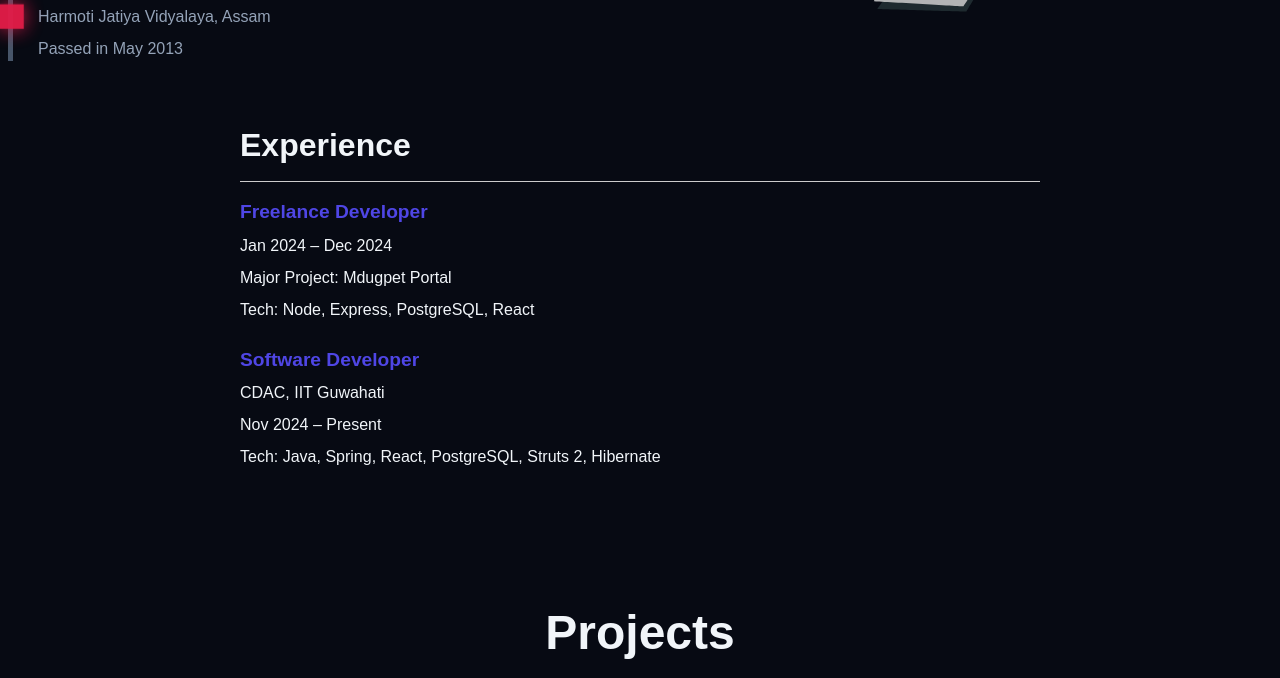
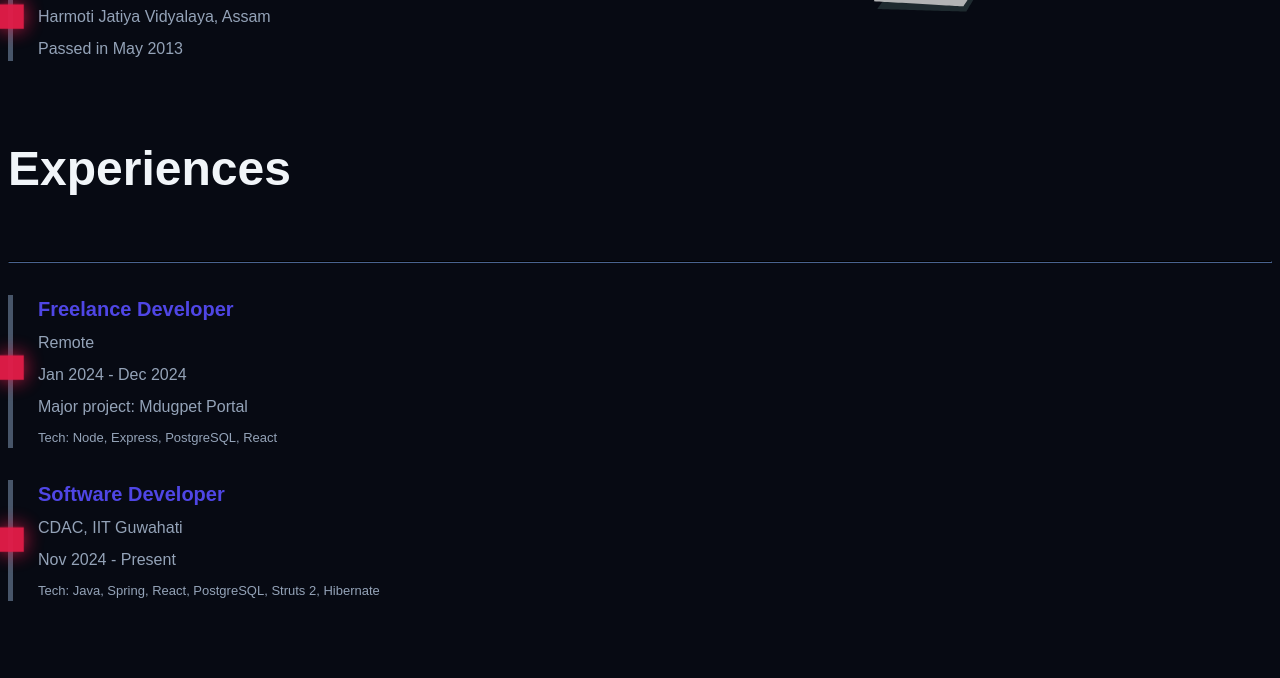
Before and after one commit to pulak-sarmah/My_portfolio, a website built with Vite: page index.html in a window 1280 px wide. Shown: the part 2393-3071 px from the top of the page. Built offline with nearby package versions, Linux system fonts and the light colour scheme; files whose address does not match are found by name; a web font is replaced by a local one.

Commit message:
Update index.html
modify exp section

```diff
--- a/index.html
+++ b/index.html
@@ -312,27 +312,38 @@
         <div class="education__animation" id="animationContainer"></div>
       </section>
       <!-- exp -->
-<section id="experience" style="margin: 2rem 0; padding: 2rem;">
-  <div style="max-width: 800px; margin: 0 auto;">
-    <h1 style="font-size: 2rem; margin-bottom: 1rem;">Experience</h1>
-    <hr style="border: none; height: 1px; background-color: #ccc; margin-bottom: 1rem;" />
-
-    <div style="margin-bottom: 1.5rem;">
-      <h2 style="font-size: 1.2rem; margin-bottom: 0.5rem;">
+      <section class="experience container section" id="experience">
+        <div class="education__content">
+          <h1 class="education__title" style="padding-bottom: 2rem">
+            Experiences
+          </h1>
+          <hr class="hr" />
+          <div class="education__item">
+            <h2 class="education__degree">
               <strong>Freelance Developer</strong>
             </h2>
-      <p style="margin: 0 0 0.5rem;">Jan 2024 – Dec 2024</p>
-      <p style="margin: 0 0 0.5rem;">Major Project: Mdugpet Portal</p>
-      <p style="margin: 0;">Tech: Node, Express, PostgreSQL, React</p>
+            <p class="education__university">Remote</p>
+            <p class="education__date" style="font-size: medium">
+              Jan 2024 - Dec 2024
+            </p>
+            <p class="education__date" style="font-size: medium">
+              Major project: Mdugpet Portal
+            </p>
+            <p style="font-size: small">
+              Tech: Node, Express, PostgreSQL, React
+            </p>
           </div>
-
-    <div style="margin-bottom: 1.5rem;">
-      <h2 style="font-size: 1.2rem; margin-bottom: 0.5rem;">
+          <div class="education__item">
+            <h2 class="education__degree">
               <strong>Software Developer</strong>
             </h2>
-      <p style="margin: 0 0 0.5rem;">CDAC, IIT Guwahati</p>
-      <p style="margin: 0 0 0.5rem;">Nov 2024 – Present</p>
-      <p style="margin: 0;">Tech: Java, Spring, React, PostgreSQL, Struts 2, Hibernate</p>
+            <p class="education__university">CDAC, IIT Guwahati</p>
+            <p class="education__date" style="font-size: medium">
+              Nov 2024 - Present
+            </p>
+            <p style="font-size: small">
+              Tech: Java, Spring, React, PostgreSQL, Struts 2, Hibernate
+            </p>
           </div>
         </div>
       </section>
```
Lines whose indentation alone changed are shown as unchanged.
